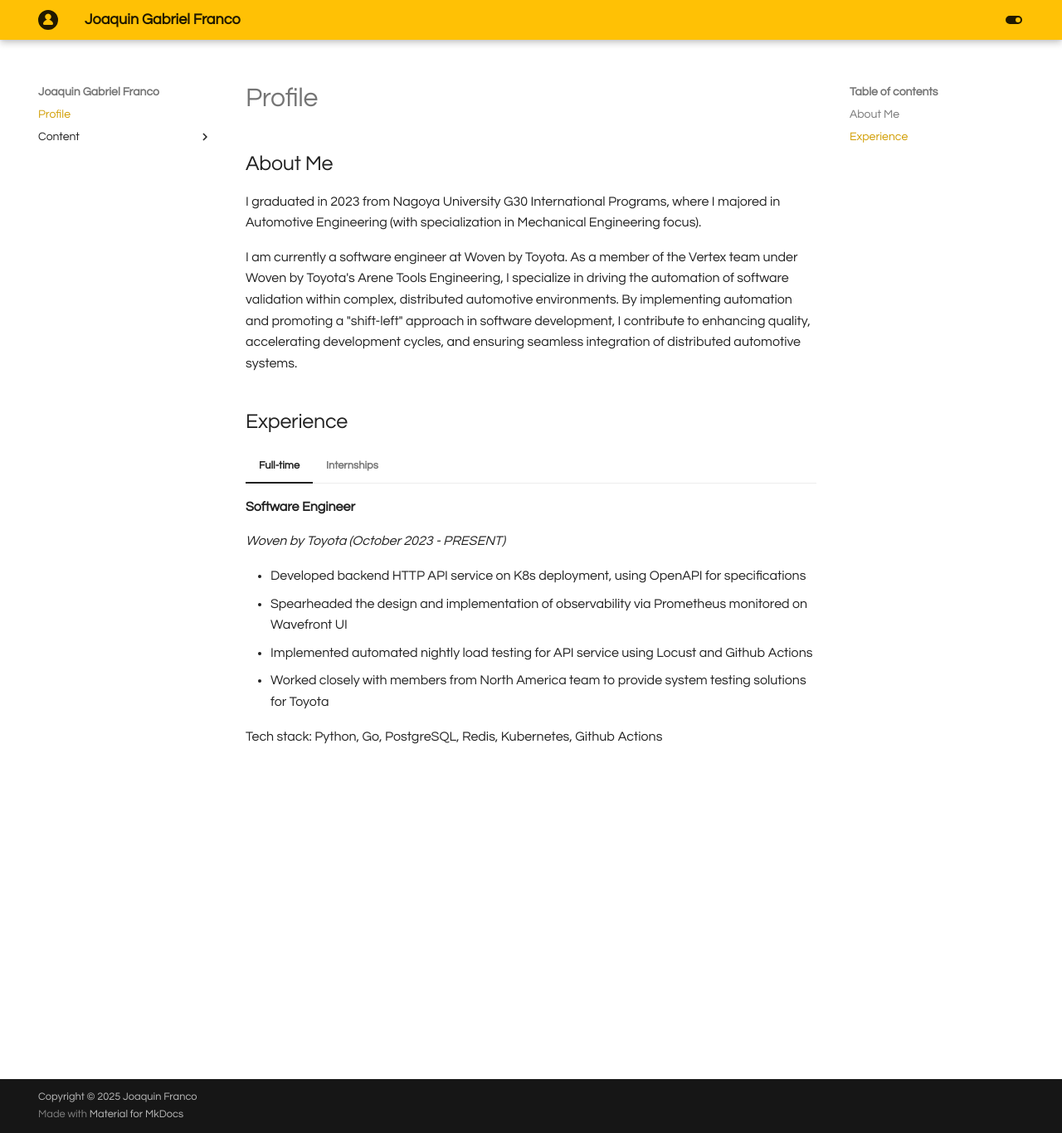
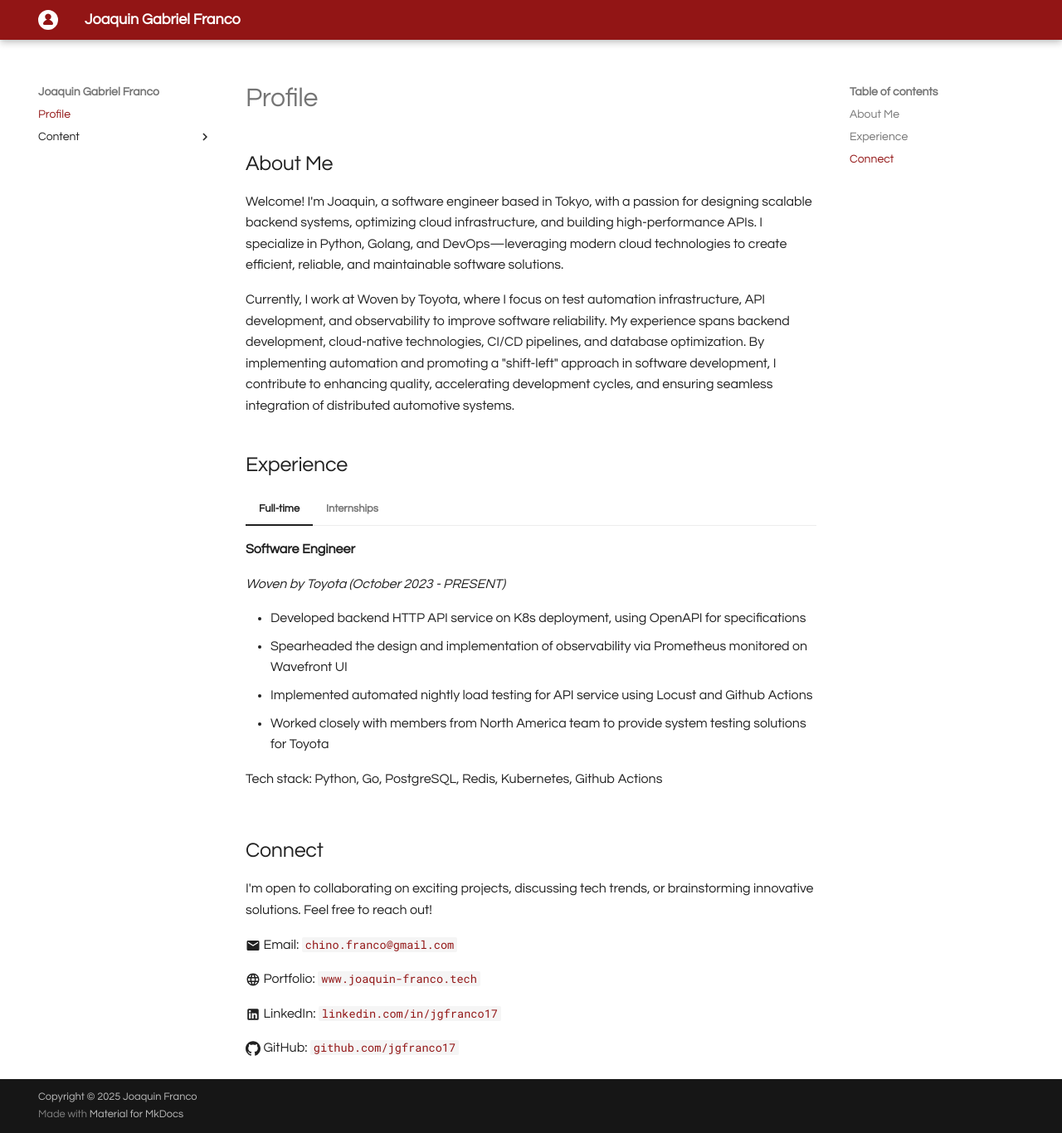
Before and after one commit to jgfranco17/portfolio, an MkDocs documentation site: the page built from docs/index.md, in a window 1280 px wide and 1366 px high. Shown: the whole window at 83% size. Built offline with MkDocs 1.6.1 and Material for MkDocs 9.7.7, drawn with Linux system fonts in a browser that asks for light colours.

Commit message:
fix: recolor to red

```diff
--- a/.pre-commit-config.yaml
+++ b/.pre-commit-config.yaml
@@ -9,7 +9,6 @@ repos:
     hooks:
       - id: trailing-whitespace
       - id: end-of-file-fixer
-      - id: check-yaml
       - id: check-added-large-files
       - id: check-merge-conflict
       - id: detect-private-key
--- a/docs/index.md
+++ b/docs/index.md
@@ -2,15 +2,17 @@
 
 ## About Me
 
-I graduated in 2023 from Nagoya University G30 International Programs, where I majored in
-Automotive Engineering (with specialization in Mechanical Engineering focus).
+Welcome! I'm Joaquin, a software engineer based in Tokyo, with a passion for designing
+scalable backend systems, optimizing cloud infrastructure, and building high-performance APIs.
+I specialize in Python, Golang, and DevOps—leveraging modern cloud technologies to create
+efficient, reliable, and maintainable software solutions.
 
-I am currently a software engineer at Woven by Toyota. As a member of the Vertex team under
-Woven by Toyota's Arene Tools Engineering, I specialize in driving the automation of software
-validation within complex, distributed automotive environments. By implementing automation and
-promoting a "shift-left" approach in software development, I contribute to enhancing quality,
-accelerating development cycles, and ensuring seamless integration of distributed automotive
-systems.
+Currently, I work at Woven by Toyota, where I focus on test automation infrastructure, API
+development, and observability to improve software reliability. My experience spans backend
+development, cloud-native technologies, CI/CD pipelines, and database optimization. By
+implementing automation and promoting a "shift-left" approach in software development, I
+contribute to enhancing quality, accelerating development cycles, and ensuring seamless
+integration of distributed automotive systems.
 
 ## Experience
 
@@ -53,3 +55,16 @@ systems.
     - Deployed the latency monitor in virtual network using Nomad and Docker
 
     Tech stack: Python, Nomad, InfluxDB, Docker, Vagrant,
+
+## Connect
+
+I'm open to collaborating on exciting projects, discussing tech trends, or brainstorming
+innovative solutions. Feel free to reach out!
+
+:material-email: Email: [`chino.franco@gmail.com`](mailto:chino.franco@gmail.com)
+
+:material-web: Portfolio: [`www.joaquin-franco.tech`](https://www.joaquin-franco.tech)
+
+:material-linkedin: LinkedIn: [`linkedin.com/in/jgfranco17`](https://www.linkedin.com/in/jgfranco17)
+
+:simple-github: GitHub: [`github.com/jgfranco17`](https://github.com/jgfranco17)
--- a/docs/styles/custom.css
+++ b/docs/styles/custom.css
@@ -4,3 +4,9 @@ pre code {
   border-radius: 8px;
   padding: 12px;
 }
+
+:root > * {
+  --md-primary-fg-color: #921515;
+  --md-primary-fg-color--light: #e08282;
+  --md-primary-fg-color--dark: #bd111c;
+}
--- a/mkdocs.yml
+++ b/mkdocs.yml
@@ -7,24 +7,25 @@ theme:
   icon:
     logo: octicons/feed-person-16
   palette:
-    # Dark Mode
-    - media: "(prefers-color-scheme: dark)"
-      scheme: slate
-      toggle:
-        icon: material/toggle-switch-off-outline
-        name: Switch to light mode
-      primary: deep orange
-      accent: orange
+    # # Dark Mode
+    # - media: "(prefers-color-scheme: dark)"
+    #   scheme: slate
+    #   toggle:
+    #     icon: material/toggle-switch-off-outline
+    #     name: Switch to light mode
+    #   primary: custom
+    #   accent: red
     # Light Mode
     - media: "(prefers-color-scheme: light)"
       scheme: default
-      toggle:
-        icon: material/toggle-switch
-        name: Switch to dark mode
-      primary: amber
-      accent: amber
+      # toggle:
+      #   icon: material/toggle-switch
+      #   name: Switch to dark mode
+      primary: custom
+      accent: red
   nav:
     - Home: index.md
+    - Portfolio: docs/portfolio/
     - Content: docs/content/
   features:
     - announce.dismiss
@@ -53,6 +54,9 @@ markdown_extensions:
   - pymdownx.inlinehilite
   - pymdownx.emoji
   - attr_list
+  - pymdownx.emoji:
+      emoji_index: !!python/name:material.extensions.emoji.twemoji
+      emoji_generator: !!python/name:material.extensions.emoji.to_svg
   - md_in_html
   - pymdownx.blocks.caption
   - pymdownx.tabbed:
```
Also changed, not shown: 1 other file.
